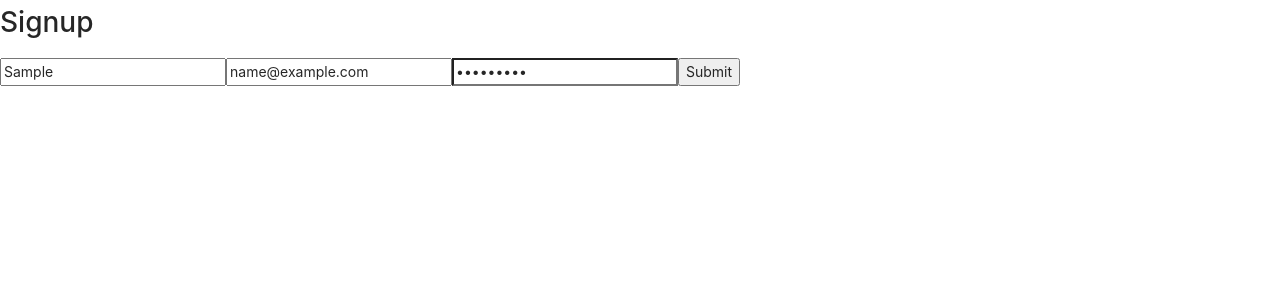
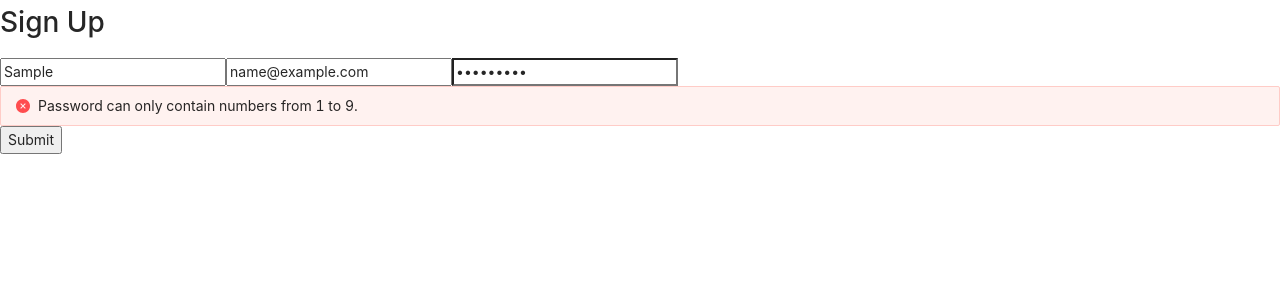
Before and after one commit to ybbt/rezet_project_Front, a Next.js app: page /register in a window 1280 px wide. Both pictures are taken after typing "Sample", "name@example.com", "Sample123" into the empty fields and a click on the button "Submit". Shown: the top 300 px of the page. Built offline with nearby package versions, Linux system fonts and the light colour scheme; no server answers.

Commit message:
skeleton of registration vith base validation

```diff
--- a/pages/register.js
+++ b/pages/register.js
@@ -11,15 +11,21 @@ const SignupSchema = Yup.object().shape({
         .min(2, "Too Short!")
         .max(50, "Too Long!")
         .required("Required"),
+    email: Yup.string()
+        .email("Invalid email")
+        .required("Required")
+        .matches(/^[\w-\.]+@([\w-]+\.)+[\w-]{2,4}$/, "Failed!"),
     password: Yup.string()
-        .min(8, "Too Short!")
-        .max(50, "Too Long!")
-        .required("Required"),
-    email: Yup.string().email("Invalid email").required("Required"),
+        .required("No password provided.")
+        .min(8, "Password is too short - should be 8 chars minimum.")
+        .matches(/^\d+$/, "Password can only contain numbers from 1 to 9."),
 });
 
 export default function ValidationSchemaExample() {
-    async function handleSubmitData({ firstName, email, password }) {
+    async function handleSubmitData(
+        { firstName, email, password },
+        { resetForm }
+    ) {
         // console.log(values, "values");
 
         try {
@@ -29,7 +35,7 @@ export default function ValidationSchemaExample() {
                 password,
             });
 
-            // setPosts([...posts, response.data.data]);
+            resetForm();
         } catch (error) {
             message.error(
                 `${error.response.data.message} - ${error.response.data.errors.text[0]}`
@@ -40,7 +46,7 @@ export default function ValidationSchemaExample() {
 
     return (
         <div>
-            <h1>Signup</h1>
+            <h1>Sign Up</h1>
             <Formik
                 initialValues={{
                     firstName: "",
@@ -54,15 +60,27 @@ export default function ValidationSchemaExample() {
                     <Form>
                         <Field name="firstName" />
                         {errors.firstName && touched.firstName ? (
-                            <div>{errors.firstName}</div>
+                            <Alert
+                                message={errors.firstName}
+                                type="error"
+                                showIcon
+                            />
                         ) : null}
                         <Field name="email" type="email" />
                         {errors.email && touched.email ? (
-                            <div>{errors.email}</div>
+                            <Alert
+                                message={errors.email}
+                                type="error"
+                                showIcon
+                            />
                         ) : null}
                         <Field type="password" name="password" />
                         {errors.password && touched.password ? (
-                            <div>{errors.password}</div>
+                            <Alert
+                                message={errors.password}
+                                type="error"
+                                showIcon
+                            />
                         ) : null}
                         <button type="submit">Submit</button>
                     </Form>
```
